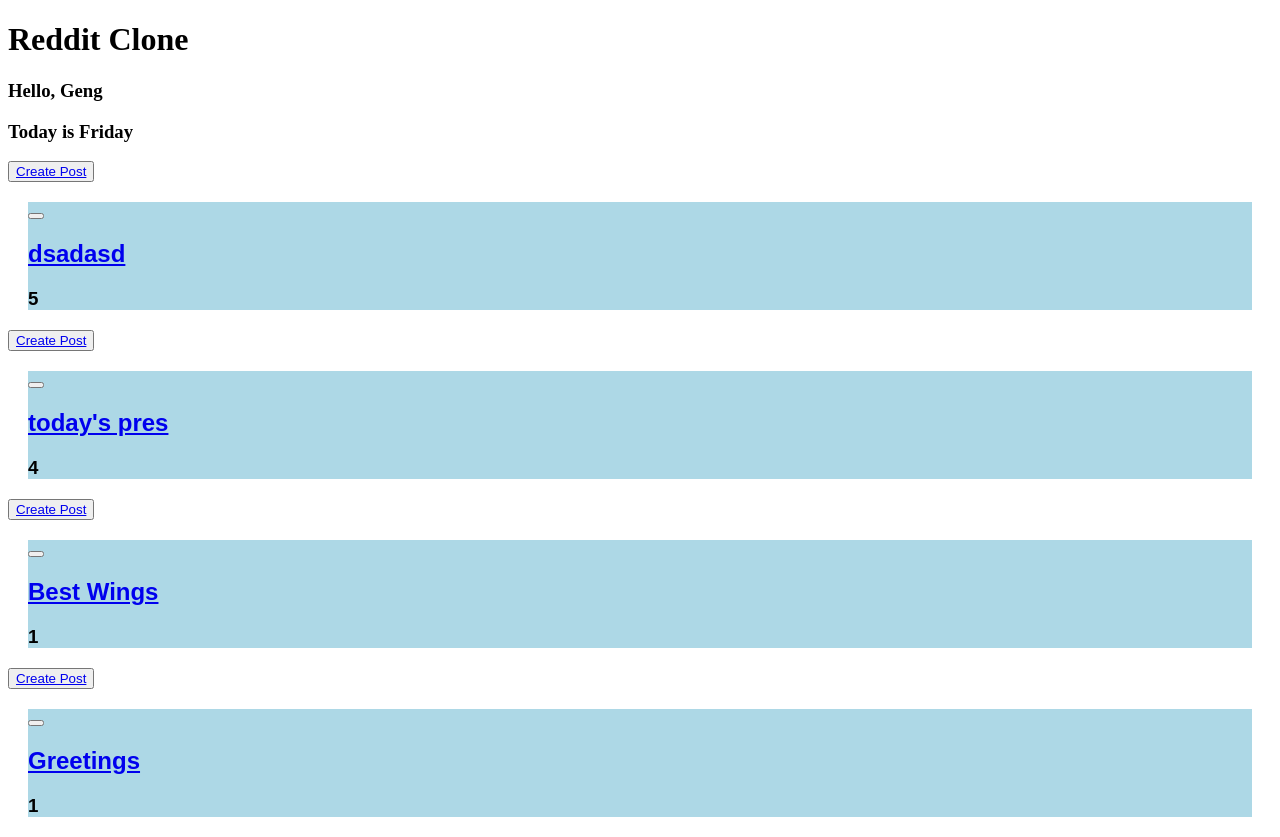
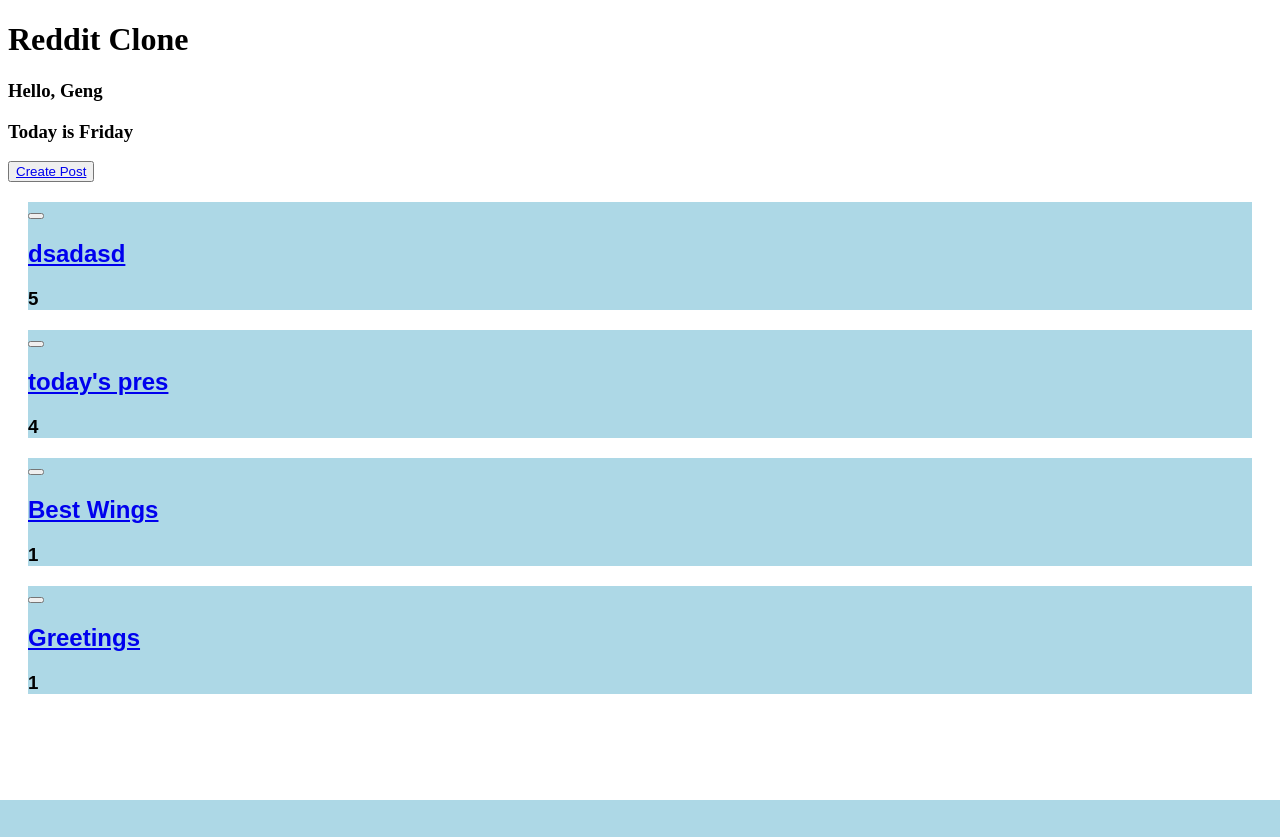
Before and after one commit to snggeng/reddit-clone, a Django app: page / in a window 1280 px wide. After the commit the page ends 800 px from the top, so only its background shows below. Run offline with Django 3.2, Linux system fonts and the light colour scheme; data comes from the database, SQL or seed files in the repository; parts of the project's set-up code (start-up, migrations or seed data) failed here and were passed over; some libraries are stand-ins or nearby versions.

Commit message:
changed location of create post button

```diff
--- a/static/templates/index.html
+++ b/static/templates/index.html
@@ -17,8 +17,8 @@
 
 
     {% block body %}
+    <button><a href="post/create">Create Post</a></button>
       {% for p in posts %}
-      <button><a href="post/create">Create Post</a></button>
       <div class="post">
           <button onclick=upvote({{ p.id }})></button>
           <a href="{{ p.link }}"><h2>{{ p.title }}</h2></a>
```
